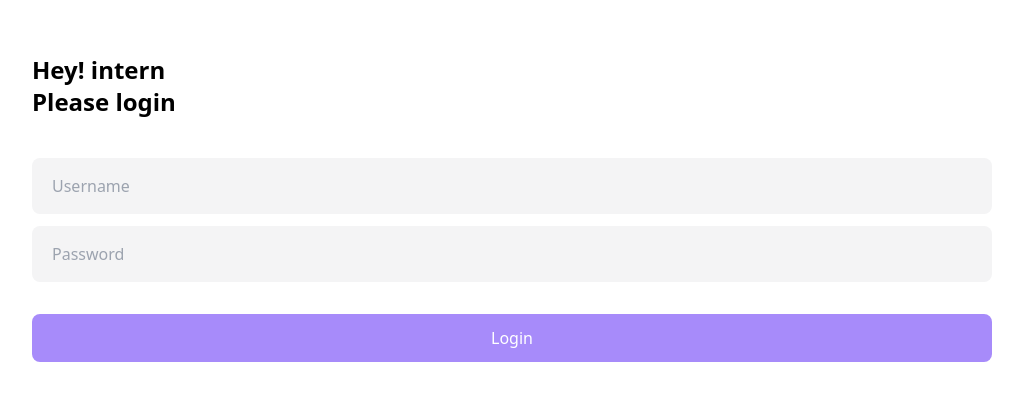
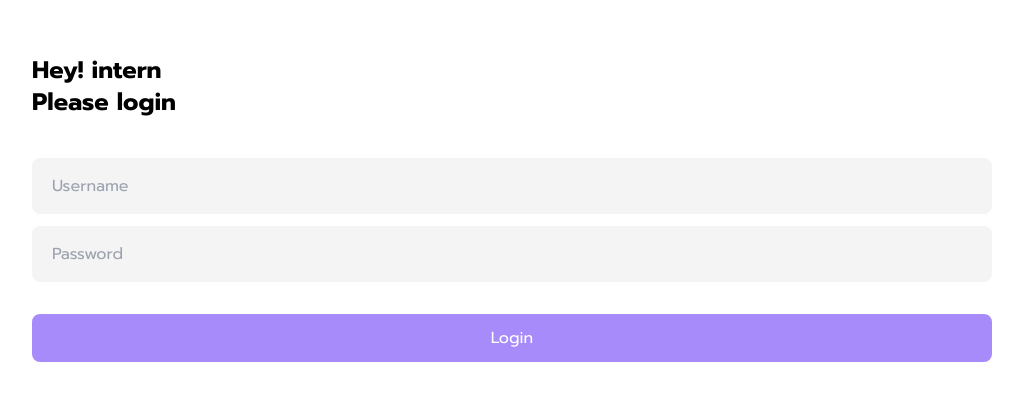
Before and after one commit to slapexs/intern-daily, a React (Vite) app: page /login in a window 1280 px wide. Shown: the part 192-592 px from the top of the page, without its empty margins (128-1151 px from the left). Built offline with nearby package versions, Linux system fonts and the light colour scheme.

Commit message:
:art: Use google font in project

```diff
--- a/index.html
+++ b/index.html
@@ -4,6 +4,12 @@
 		<meta charset="UTF-8" />
 		<link rel="icon" type="image/svg+xml" href="/vite.svg" />
 		<meta name="viewport" content="width=device-width, initial-scale=1.0" />
+		<link rel="preconnect" href="https://fonts.googleapis.com" />
+		<link rel="preconnect" href="https://fonts.gstatic.com" crossorigin />
+		<link
+			href="https://fonts.googleapis.com/css2?family=Prompt:ital,wght@0,100;0,200;0,300;0,400;0,500;0,600;0,700;0,800;0,900;1,100;1,200;1,300;1,400;1,500;1,600;1,700;1,800;1,900&display=swap"
+			rel="stylesheet"
+		/>
 		<title>Vite + React + TS</title>
 	</head>
 	<body>
--- a/src/index.css
+++ b/src/index.css
@@ -23,4 +23,5 @@
 	padding: 0;
 	box-sizing: border-box;
 	transition: all 0.3s;
+	font-family: "Prompt", sans-serif;
 }
```
Lines whose indentation alone changed are shown as unchanged.
